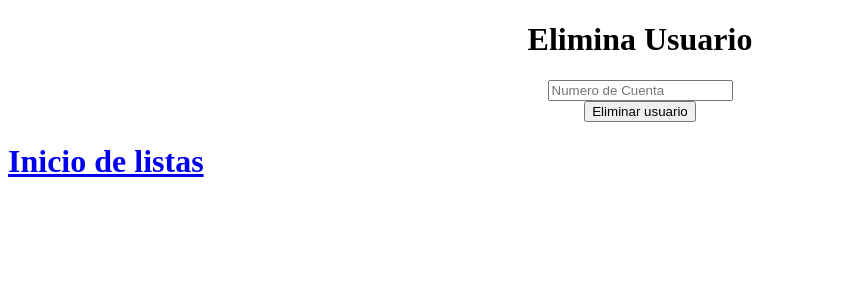
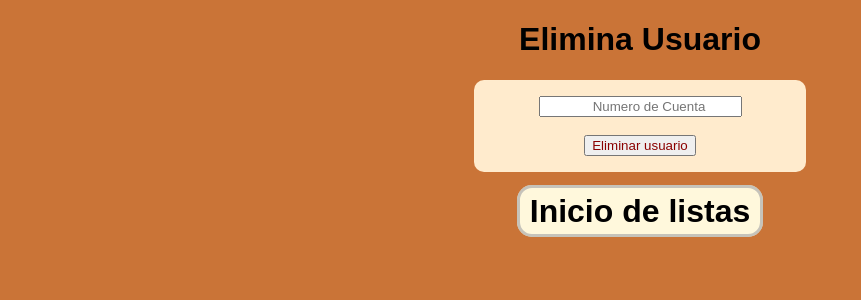
Before and after one commit to EmilianoCruz/ProyectoWeb, a PHP site: page /EliminarUsuario.php in a window 1280 px wide. Shown: the top 300 px of the page, without its empty margins (0-861 px from the left). Run offline with PHP 8.4, Linux system fonts and the light colour scheme.

Commit message:
Modificando estructura

```diff
--- a/EliminarUsuario.php
+++ b/EliminarUsuario.php
@@ -4,20 +4,21 @@
 <head>
     <meta charset="UTF-8">
     <meta name="viewport" content="width=device-width, initial-scale=1.0">
+    <link rel="stylesheet" href="estilos.css" class="style">
     <title>Document</title>
 </head>
 
 <body>
     <h1 style=" text-align: center;" >Elimina Usuario</h1>
-    <form style=" text-align: center;" method="POST" action="deleteUsuario.php">
+    <form class='formulario' method="POST" action="deleteUsuario.php">
 
-        <input  type="text" name="no_cuenta" placeholder="Numero de Cuenta" />
-        <br />
-        <button type="submit">Eliminar usuario</button>
+        <input  type="text" name="no_cuenta" placeholder="Numero de Cuenta" class="tamaño" />
+        <br><br>
+        <button type="submit" class='raise'>Eliminar usuario</button>
 
     </form>
 
-    <h1><a href="lectura.php">Inicio de listas</a></h1>
+    <h1><a href="lectura.php" class='opciones'>Inicio de listas</a></h1>
 
 </body>
 
--- a/estilos.css
+++ b/estilos.css
@@ -2,6 +2,7 @@ body{
     background: rgb(202, 116, 55);
     text-align: center;
     font-family: Arial, Helvetica, sans-serif;
+
 }
 
 .menu{
@@ -34,13 +35,13 @@ body{
 }
 
 .opciones:hover{
-    background: peru;
+    background: darksalmon;
 }
 
 
-button:hover{
+/* button:hover{
     background: brown;
-}
+} */
 
 .ventana{
     background: blanchedalmond;
@@ -76,8 +77,71 @@ form label{
 	display:inline-block;
 }
 
+/* Estilos de los registros */
+.container {
+    text-align: center;
+    margin: auto;
+    padding-top: 30px;
+    padding-bottom: 30px;
+    text-align: center;
+    width: 400px;
+
+}
+table {
+    color: lightgoldenrodyellow;
+    font-size: 14px;
+    table-layout: fixed;
+    border-collapse: collapse;
+
+}
+
+thead {
+    background: rebeccapurple;
+}
+
+th {
+    padding: 20px 15px ;
+    font-weight: 700;
+    text-transform: uppercase;
+}
+
+td {
+    padding: 15px;
+    border-bottom: solid 1px rgb(255, 255, 255);
+}
 
 
-.container {
-    border: solid 1px rgba(255, 255, 255, 0.2);
+tbody tr {
+    cursor: pointer;
 }
+
+tbody tr:hover {
+    background: darkslateblue;
+}
+
+
+
+/* Estilos del boton */
+
+.raise:hover,
+.raise:focus {
+  box-shadow: 0 0.5em 0.5em -0.4em var(--hover);
+  -webkit-transform: translateY(-0.25em);
+          transform: translateY(-0.25em);
+}
+
+.raise {
+    --color: darkred;
+    --hover: red;
+  }
+
+button {
+  color: var(--color);
+  -webkit-transition: 0.25s;
+  transition: 0.25s;
+}
+
+button:hover, button:focus {
+  border-color: var(--hover);
+  color: darkred;
+}
--- a/lectura.php
+++ b/lectura.php
@@ -9,10 +9,11 @@ mysqli_set_charset($conexion,'utf8');
     <meta charset="UTF-8">
     <meta name="viewport" content="width=device-width, initial-scale=1.0">
     <link rel="stylesheet" href="estilos.css">
-    <title>Lectura</title>
+    <title>Tu Título</title>
 </head>
 <body>
 
+<div class="container">
     <?php
     $consulta_sql = "SELECT * FROM usuarios";
     $resultado = $conexion->query($consulta_sql);
@@ -46,8 +47,9 @@ if ($count > 0) {
         echo "<h1 class='sin-registro'>Sin Ningun registro</h1>";
     }
 
-echo "<h1><a href='EliminarUsuario.php'>Eliminar Usuario</a></h1>";
+    echo "<h1 class='opciones'><a href='EliminarUsuario.php'>Eliminar Usuario</a></h1>";
     ?>
+</div>
 
 </body>
 </html>
--- a/registro.php
+++ b/registro.php
@@ -77,8 +77,8 @@ session_start();
 <input type="password" name="password" maxlength="8" required>
 </div>
  <br/><br/>
- <input type="submit" name="submit" class="btn btn-primary" value="Registrarme">
- <input type="reset" name="clear" class="btn btn-primary" value="Borrar">
+ <input type="submit" name="submit" class="raise" value="Registrarme">
+ <input type="reset" name="clear" class="raise" value="Borrar">
 
  </form>
  </div>
--- a/submit_registro.php
+++ b/submit_registro.php
@@ -12,7 +12,7 @@ $result = $conexion -> query($buscarUsuario);
 $count = mysqli_num_rows($result);
 
 if($count ==1 ){
-    echo'El nombre se usuario ya a sido ocupado';
+    echo'El nombre se usuario ya ha sido ocupado';
     header('Location: ./registro.php');
 
 }else{
```
Lines whose indentation alone changed are shown as unchanged.
